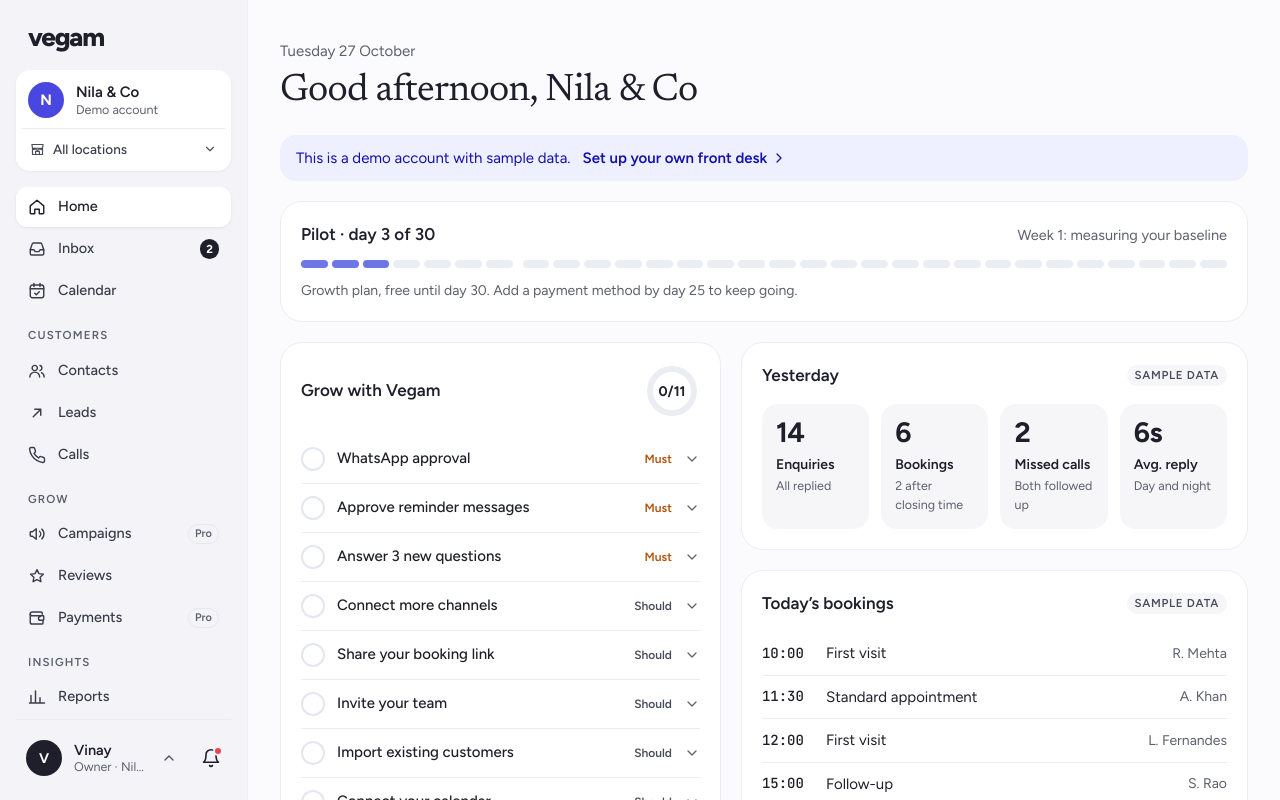
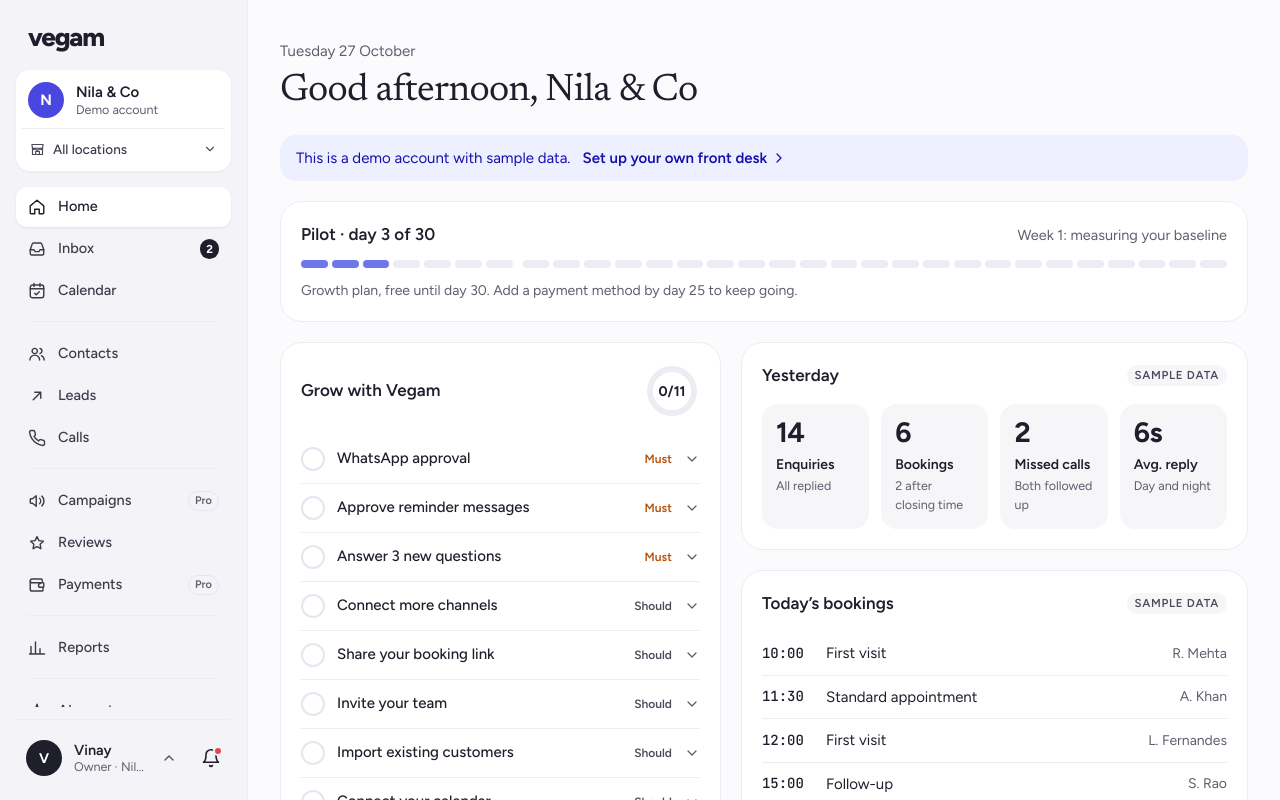
Before and after one commit to vinay04nani/vegam, a Next.js app in the folder frontend/: page /app in a window 1280 px wide. Shown: the top 800 px of the page. Built offline with nearby package versions, Linux system fonts and the light colour scheme.

Commit message:
Sidebar: drop the group labels, keep thin dividers between groups
Co-Authored-By: Claude Opus 5.5 <noreply@anthropic.com>
Claude-Session: https://claude.ai/code/session_0197mJNnuAzVudV979hF8W9w

```diff
--- a/frontend/src/components/dashboard/Dashboard.tsx
+++ b/frontend/src/components/dashboard/Dashboard.tsx
@@ -300,7 +300,7 @@ function DashboardShell() {
           <nav aria-label="Dashboard" className="-mx-1 flex flex-1 flex-col overflow-y-auto px-1 [scrollbar-width:thin]">
             {navGroups.map((g) => (
               <div key={g.id} className="flex flex-col gap-0.5">
-                {g.label && <p className="m-0 mt-4 mb-1 px-3 text-[11.5px] font-semibold tracking-[0.1em] text-subtle uppercase">{g.label}</p>}
+                {g.label && <span aria-hidden="true" className="mx-3 my-2.5 h-px bg-line" />}
                 {nav
                   .filter((n) => n.group === g.id)
                   .map((n) => (
```
